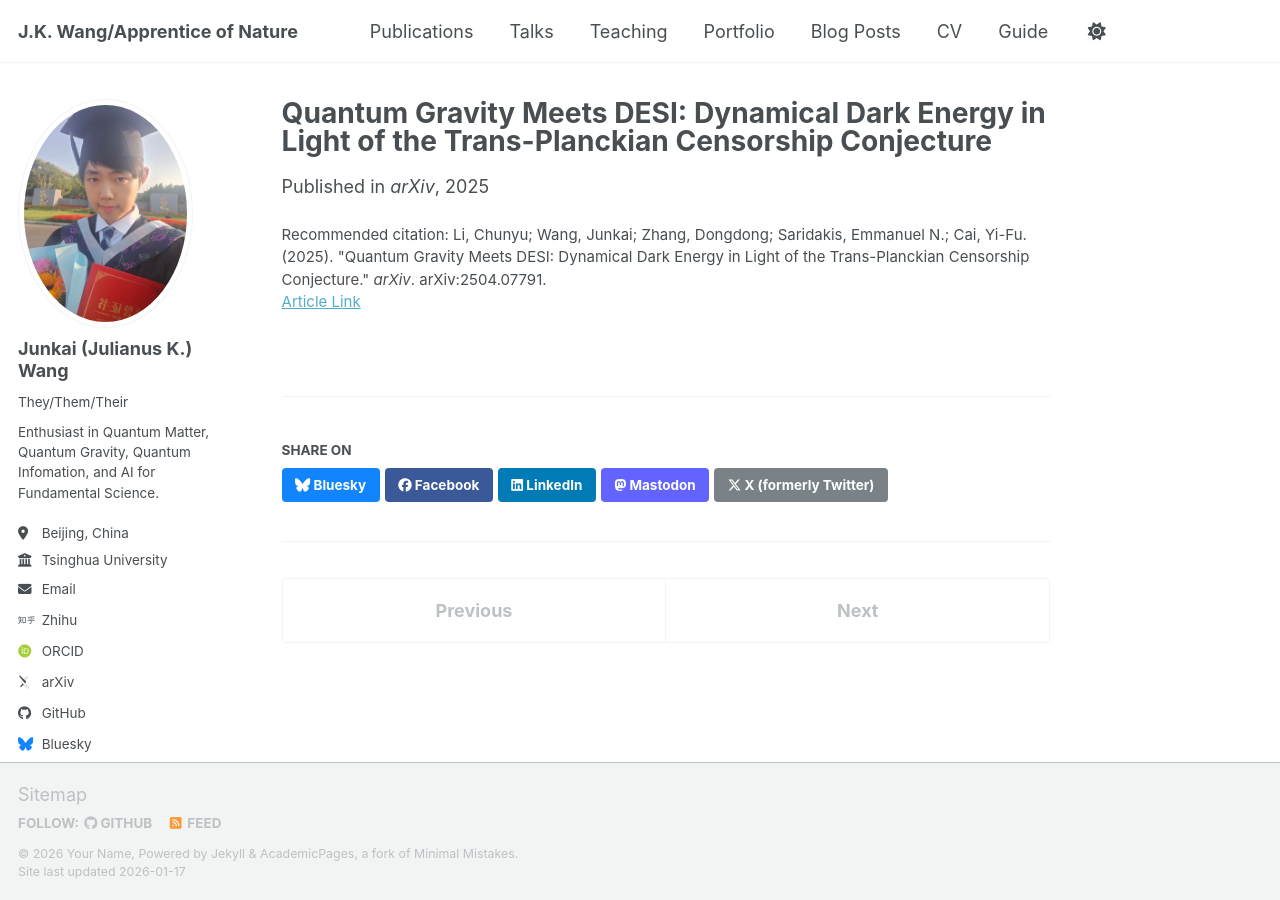
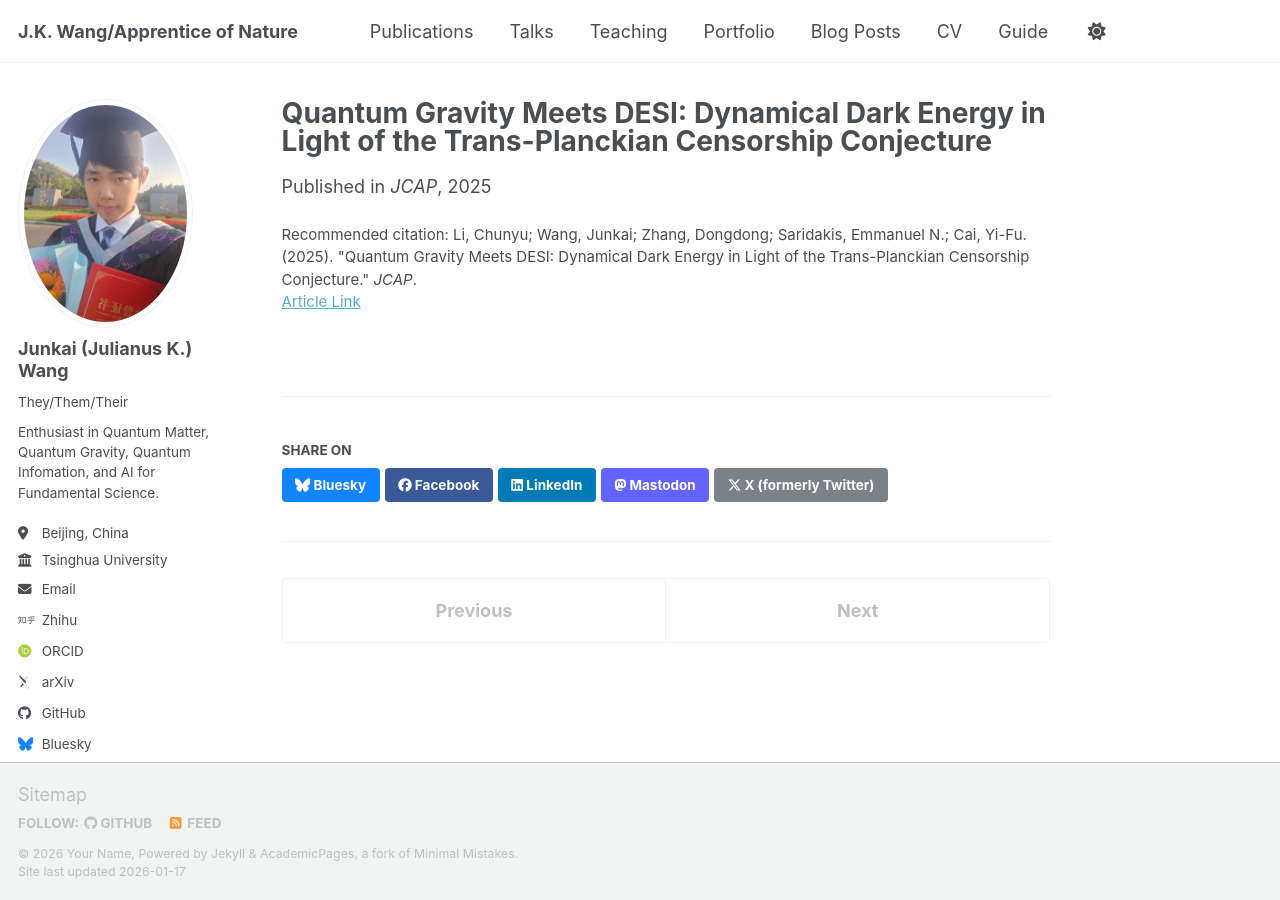
Before and after one commit to JunkaiWang-TheoPhy/JunkaiWang-TheoPhy.github.io, a Jekyll site: the page built from _publications/2025-04-10-quantum-gravity-meets-desi-dynamical-dark-energy-in-light-of-the-trans-planckian-censorship-conjecture.md, in a window 1280 px wide. Built offline with Jekyll 4.4.1, drawn with Linux system fonts in a browser that asks for light colours; some web fonts are replaced; a script bundle is joined from its source files by our own code; library files that are not in the unit come from our copies.

Commit message:
Update Bibtex link text and publication venue
Changed all 'Download Bibtex' link texts to 'Bibtex' in archive and single templates for consistency. Updated the publication venue and citation in the 2025-04-10 quantum gravity manuscript from 'arXiv' to 'JCAP'.

```diff
--- a/_layouts/single.html
+++ b/_layouts/single.html
@@ -48,29 +48,29 @@
         {{ content }}
 
         {% if page.citation and page.paperurl and page.slidesurl and page.bibtexurl %}
-          <p style="font-size: smaller">Recommended citation: {{ page.citation }}<br /><a href="{{ page.paperurl }}">Article Link</a> | <a href="{{ page.slidesurl }}">Download Slides</a> | <a href="{{ page.bibtexurl }}">Download Bibtex</a></p>
+          <p style="font-size: smaller">Recommended citation: {{ page.citation }}<br /><a href="{{ page.paperurl }}">Article Link</a> | <a href="{{ page.slidesurl }}">Download Slides</a> | <a href="{{ page.bibtexurl }}">Bibtex</a></p>
         {% elsif page.citation and page.paperurl and page.slidesurl %}
           <p style="font-size: smaller">Recommended citation: {{ page.citation }}<br /><a href="{{ page.paperurl }}">Article Link</a> | <a href="{{ page.slidesurl }}">Download Slides</a></p>
         {% elsif page.citation and page.paperurl and page.bibtexurl %}
-          <p style="font-size: smaller">Recommended citation: {{ page.citation }}<br /><a href="{{ page.paperurl }}">Article Link</a> | <a href="{{ page.bibtexurl }}">Download Bibtex</a></p>
+          <p style="font-size: smaller">Recommended citation: {{ page.citation }}<br /><a href="{{ page.paperurl }}">Article Link</a> | <a href="{{ page.bibtexurl }}">Bibtex</a></p>
         {% elsif page.citation and page.paperurl %}
           <p style="font-size: smaller">Recommended citation: {{ page.citation }}<br /><a href="{{ page.paperurl }}">Article Link</a></p>
         {% elsif page.citation and page.slidesurl and page.bibtexurl %}
-          <p style="font-size: smaller">Recommended citation: {{ page.citation }}<br /><a href="{{ page.slidesurl }}">Download Slides</a> | <a href="{{ page.bibtexurl }}">Download Bibtex</a></p>
+          <p style="font-size: smaller">Recommended citation: {{ page.citation }}<br /><a href="{{ page.slidesurl }}">Download Slides</a> | <a href="{{ page.bibtexurl }}">Bibtex</a></p>
         {% elsif page.citation and page.slidesurl %}
           <p style="font-size: smaller">Recommended citation: {{ page.citation }}<br /><a href="{{ page.slidesurl }}">Download Slides</a></p>
         {% elsif page.slidesurl and page.bibtexurl %}
-          <p style="font-size: smaller"><a href="{{ page.slidesurl }}">Download Slides</a> | <a href="{{ page.bibtexurl }}">Download Bibtex</a></p>
+          <p style="font-size: smaller"><a href="{{ page.slidesurl }}">Download Slides</a> | <a href="{{ page.bibtexurl }}">Bibtex</a></p>
         {% elsif page.paperurl and page.bibtexurl %}
-          <p style="font-size: smaller"><a href="{{ page.paperurl }}">Article Link</a> | <a href="{{ page.bibtexurl }}">Download Bibtex</a></p>
+          <p style="font-size: smaller"><a href="{{ page.paperurl }}">Article Link</a> | <a href="{{ page.bibtexurl }}">Bibtex</a></p>
         {% elsif page.citation and page.bibtexurl %}
-          <p style="font-size: smaller">Recommended citation: {{ page.citation }}<br /><a href="{{ page.bibtexurl }}">Download Bibtex</a></p>
+          <p style="font-size: smaller">Recommended citation: {{ page.citation }}<br /><a href="{{ page.bibtexurl }}">Bibtex</a></p>
         {% elsif page.citation %}
           <p style="font-size: smaller">Recommended citation: {{ page.citation }}</p>
         {% elsif page.slidesurl %}
           <p style="font-size: smaller"><a href="{{ page.slidesurl }}">Download Slides</a></p>
         {% elsif page.bibtexurl %}
-          <p style="font-size: smaller"><a href="{{ page.bibtexurl }}">Download Bibtex</a></p>
+          <p style="font-size: smaller"><a href="{{ page.bibtexurl }}">Bibtex</a></p>
         {% endif %}
 
         {% if page.link %}<div><a href="{{ page.link }}" class="btn">{{ site.data.ui-text[site.locale].ext_link_label | default: "Direct Link" }}</a></div>{% endif %}
--- a/_publications/2025-04-10-quantum-gravity-meets-desi-dynamical-dark-energy-in-light-of-the-trans-planckian-censorship-conjecture.md
+++ b/_publications/2025-04-10-quantum-gravity-meets-desi-dynamical-dark-energy-in-light-of-the-trans-planckian-censorship-conjecture.md
@@ -5,7 +5,7 @@
 permalink: /publication/2025-04-10-quantum-gravity-meets-desi-dynamical-dark-energy-in-light-of-the-trans-planckian-censorship-conjecture
 excerpt: 'Journal article, 2025-04-10.'
 date: 2025-04-10
-venue: 'arXiv'
+venue: 'JCAP'
 paperurl: 'https://arxiv.org/abs/2504.07791'
-citation: 'Li, Chunyu; Wang, Junkai; Zhang, Dongdong; Saridakis, Emmanuel N.; Cai, Yi-Fu. (2025). &quot;Quantum Gravity Meets DESI: Dynamical Dark Energy in Light of the Trans-Planckian Censorship Conjecture.&quot; <i>arXiv</i>. arXiv:2504.07791.'
+citation: 'Li, Chunyu; Wang, Junkai; Zhang, Dongdong; Saridakis, Emmanuel N.; Cai, Yi-Fu. (2025). &quot;Quantum Gravity Meets DESI: Dynamical Dark Energy in Light of the Trans-Planckian Censorship Conjecture.&quot; <i>JCAP</i>.'
 ---
```
Also changed, not shown: _includes/archive-single.html (+7 -7 lines).
